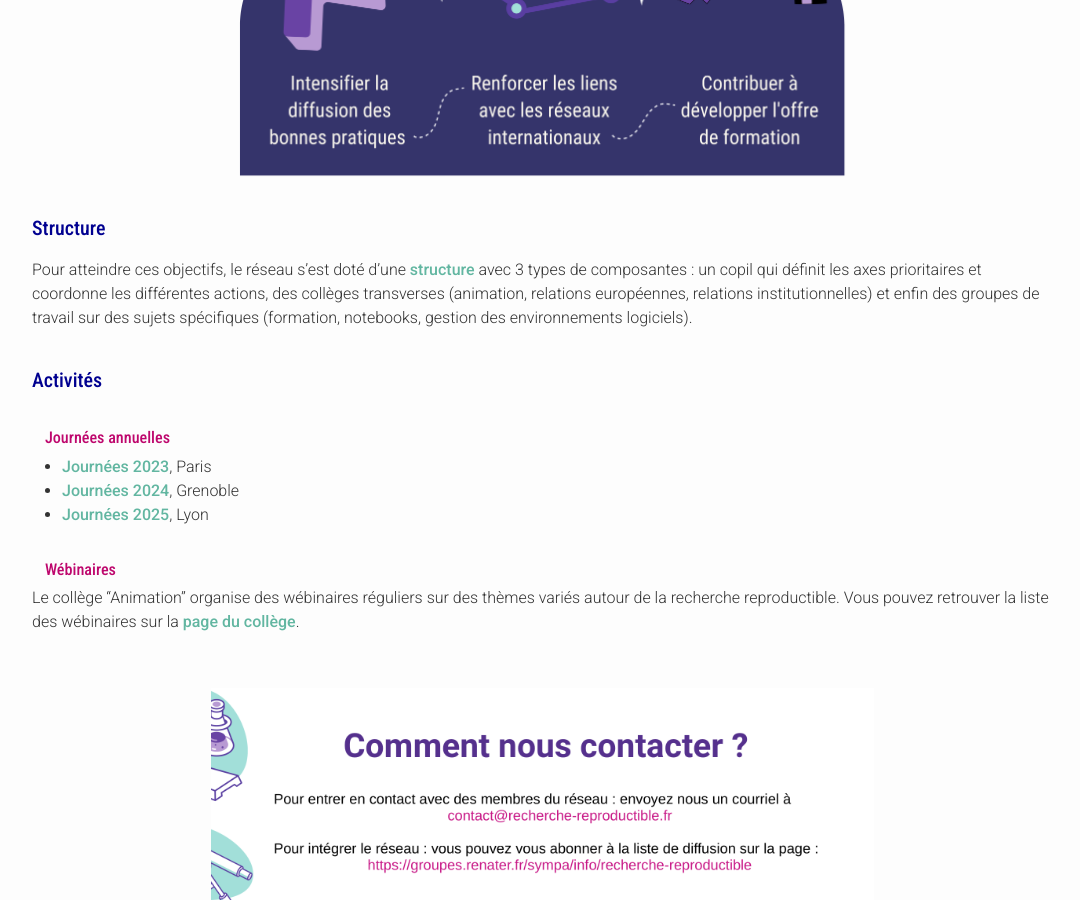
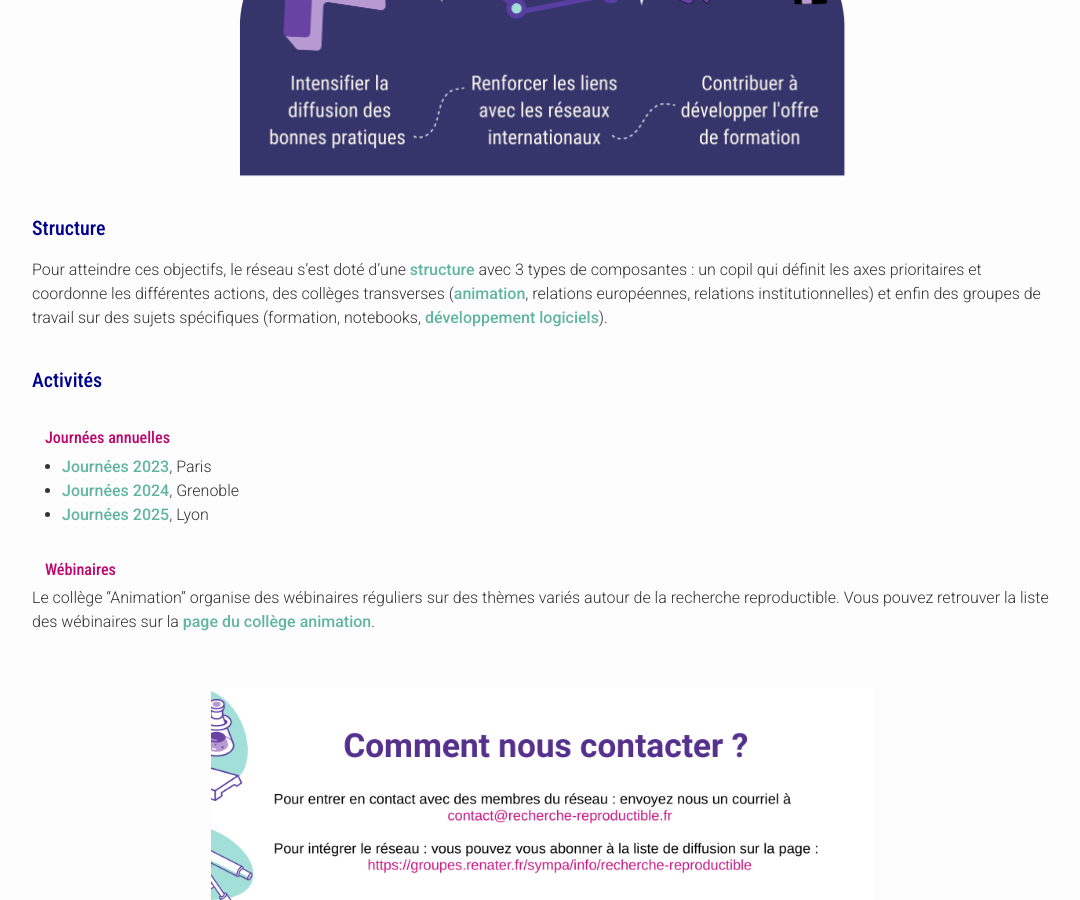
Before and after one commit to FR-RN/FR-RN, a Jekyll site: the page built from index.md, in a window 1280 px wide and 900 px high, scrolled down 2014 px. Shown: the whole window, without its empty margins (98-1178 px from the left). Built offline with Jekyll 4.4.1, drawn with Linux system fonts in a browser that asks for light colours; some web fonts are replaced.

Commit message:
Ajout page GT

```diff
--- a/index.md
+++ b/index.md
@@ -93,7 +93,7 @@ Le réseau compte environ 260 membres inscrits à sa liste de diffusion, l’abo
 
 ## Structure
 
-Pour atteindre ces objectifs, le réseau s'est doté d'une [structure](/steering/) avec 3 types de composantes : un copil qui définit les axes prioritaires et coordonne les différentes actions, des collèges transverses (animation, relations européennes, relations institutionnelles) et enfin des groupes de travail sur des sujets spécifiques (formation, notebooks, gestion des environnements logiciels).
+Pour atteindre ces objectifs, le réseau s'est doté d'une [structure](/steering/) avec 3 types de composantes : un copil qui définit les axes prioritaires et coordonne les différentes actions, des collèges transverses ([animation](/colleges/c_anim), relations européennes, relations institutionnelles) et enfin des groupes de travail sur des sujets spécifiques (formation, notebooks, [développement logiciels](/gtravail/gt_logiciel)).
 
 
 ## Activités
@@ -106,7 +106,7 @@ Pour atteindre ces objectifs, le réseau s'est doté d'une [structure](/steering
 
 #### Wébinaires
 
-Le collège "Animation" organise des wébinaires réguliers sur des thèmes variés autour de la recherche reproductible. Vous pouvez retrouver la liste des wébinaires sur la [page du collège](/colleges/c_anim).
+Le collège "Animation" organise des wébinaires réguliers sur des thèmes variés autour de la recherche reproductible. Vous pouvez retrouver la liste des wébinaires sur la [page du collège animation](/colleges/c_anim).
 
 <br />
 
```
Also changed, not shown: colleges/c_anim.md (+1 -1 lines), gtravail/gt_logiciel.md (added, +13 -0 lines), index-en.md (+1 -1 lines).
